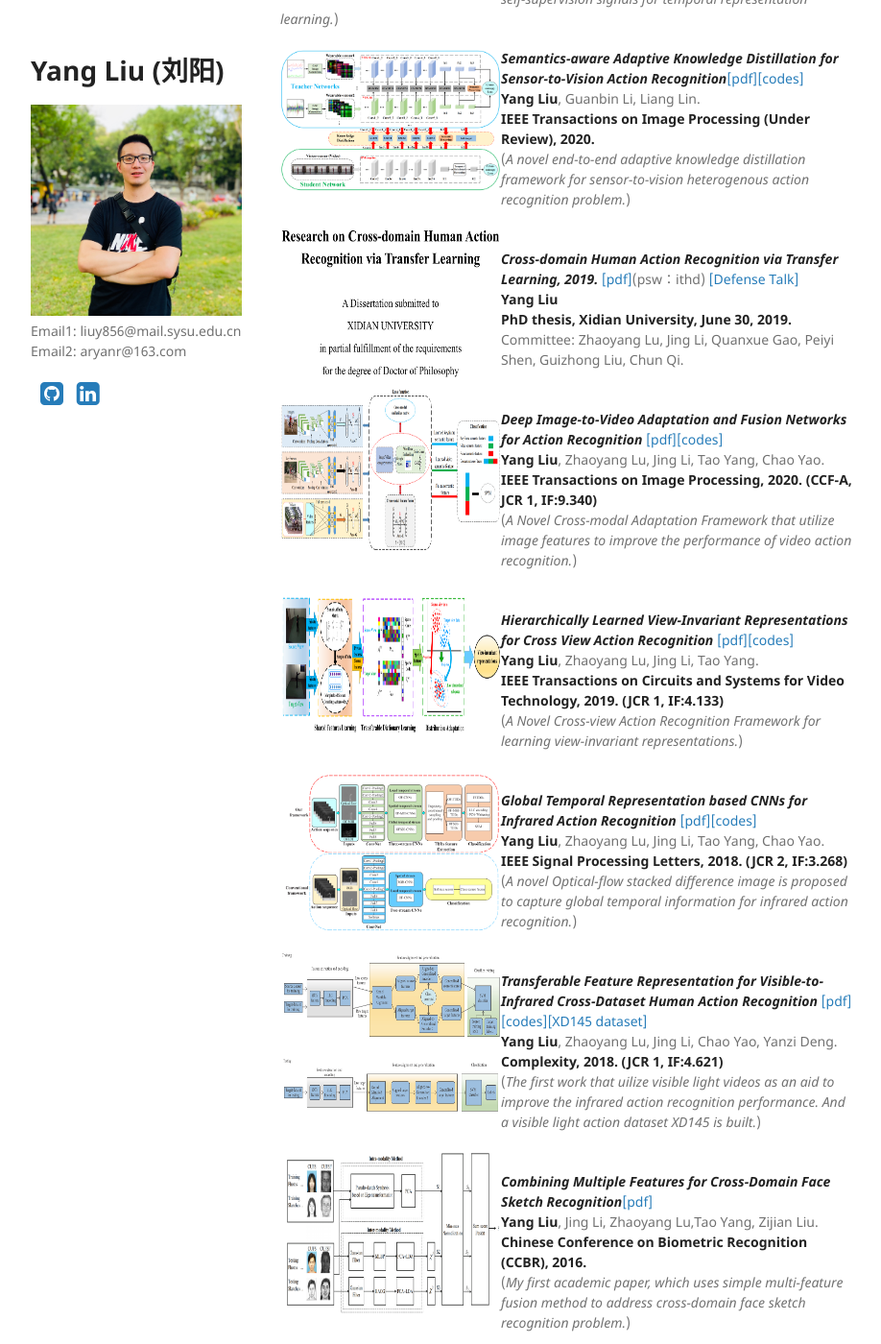
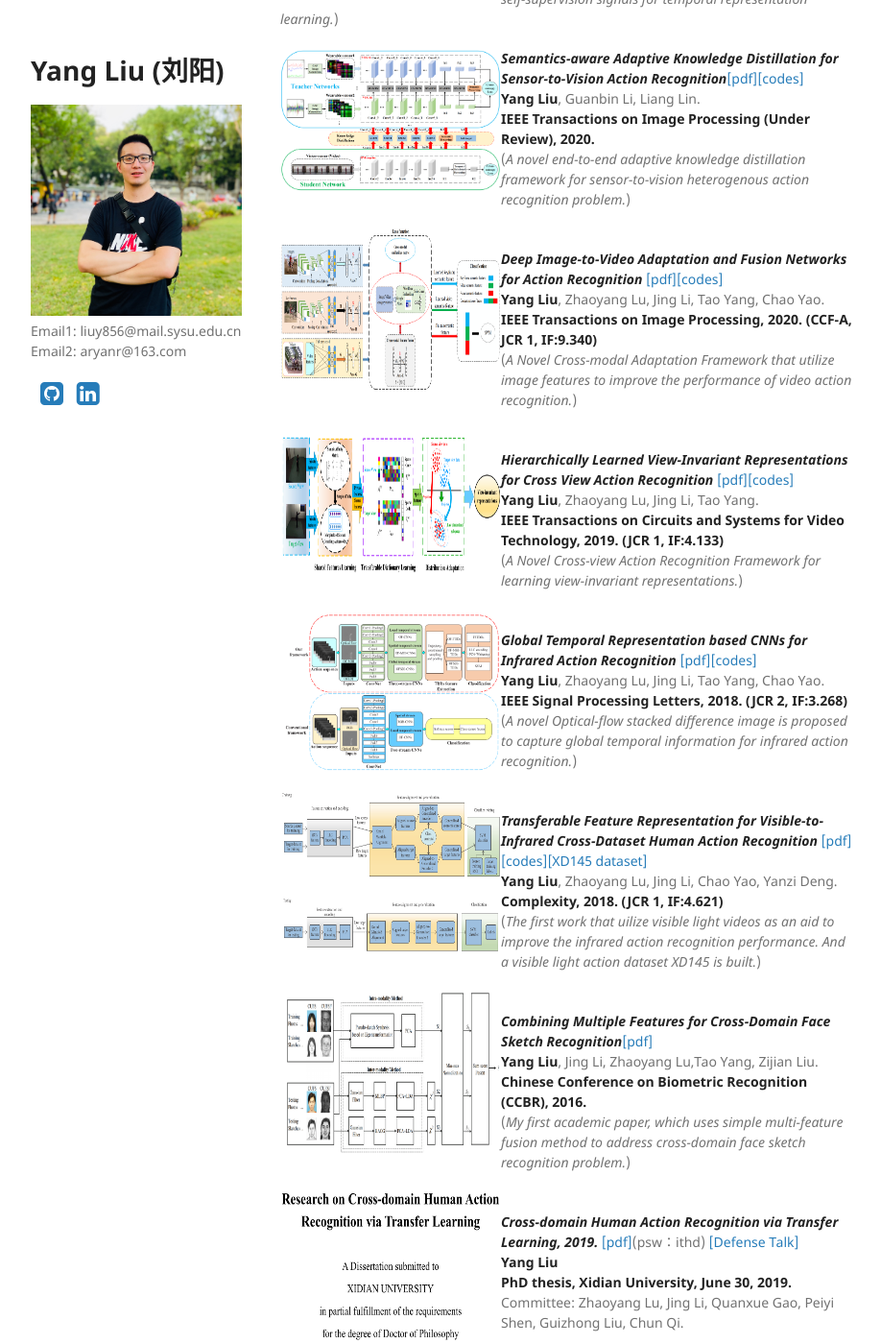
Before and after one commit to YangLiu9208/home, a Jekyll site: the page built from index.md, in a window 1280 px wide and 1400 px high, scrolled down 1456 px. Shown: the whole window at 96% size, without its empty margins (178-1096 px from the left). Built offline with Jekyll 4.4.1, drawn with Linux system fonts in a browser that asks for light colours; a style sheet for code colours, icons or effects is not loaded.

Commit message:
Update index.md

```diff
--- a/index.md
+++ b/index.md
@@ -65,16 +65,6 @@ Deep Learning, Transfer Learning, Self-supervised Learning, Reinforcement Learni
 
 <div align="left">
           <a>
-            <img border="0" src="./PHD_thesis.png" align="left" width="230" height="160">
-          </a>
-</div>
-***Cross-domain Human Action Recognition via Transfer Learning, 2019.*** [[pdf]](https://pan.baidu.com/s/1-Co8GcHEa7A1rST6oe171g)(psw：ithd) [[Defense Talk]]((https://yangliu9208.github.io/home/))
-**Yang Liu**
-**PhD thesis, Xidian University, June 30, 2019.**
-Committee: Zhaoyang Lu, Jing Li, Quanxue Gao, Peiyi Shen, Guizhong Liu, Chun Qi.
-
-<div align="left">
-          <a>
             <img border="0" src="./TIP.png" align="left" width="230" height="170">
           </a>
 </div>
@@ -125,6 +115,16 @@ Committee: Zhaoyang Lu, Jing Li, Quanxue Gao, Peiyi Shen, Guizhong Liu, Chun Qi.
 
 <div align="left">
           <a>
+            <img border="0" src="./PHD_thesis.png" align="left" width="230" height="160">
+          </a>
+</div>
+***Cross-domain Human Action Recognition via Transfer Learning, 2019.*** [[pdf]](https://pan.baidu.com/s/1-Co8GcHEa7A1rST6oe171g)(psw：ithd) [[Defense Talk]]((https://yangliu9208.github.io/home/))
+**Yang Liu**
+**PhD thesis, Xidian University, June 30, 2019.**
+Committee: Zhaoyang Lu, Jing Li, Quanxue Gao, Peiyi Shen, Guizhong Liu, Chun Qi.
+
+<div align="left">
+          <a>
             <img border="0" src="./xjt.png" align="left" width="230" height="130">
           </a>
 </div>
```
